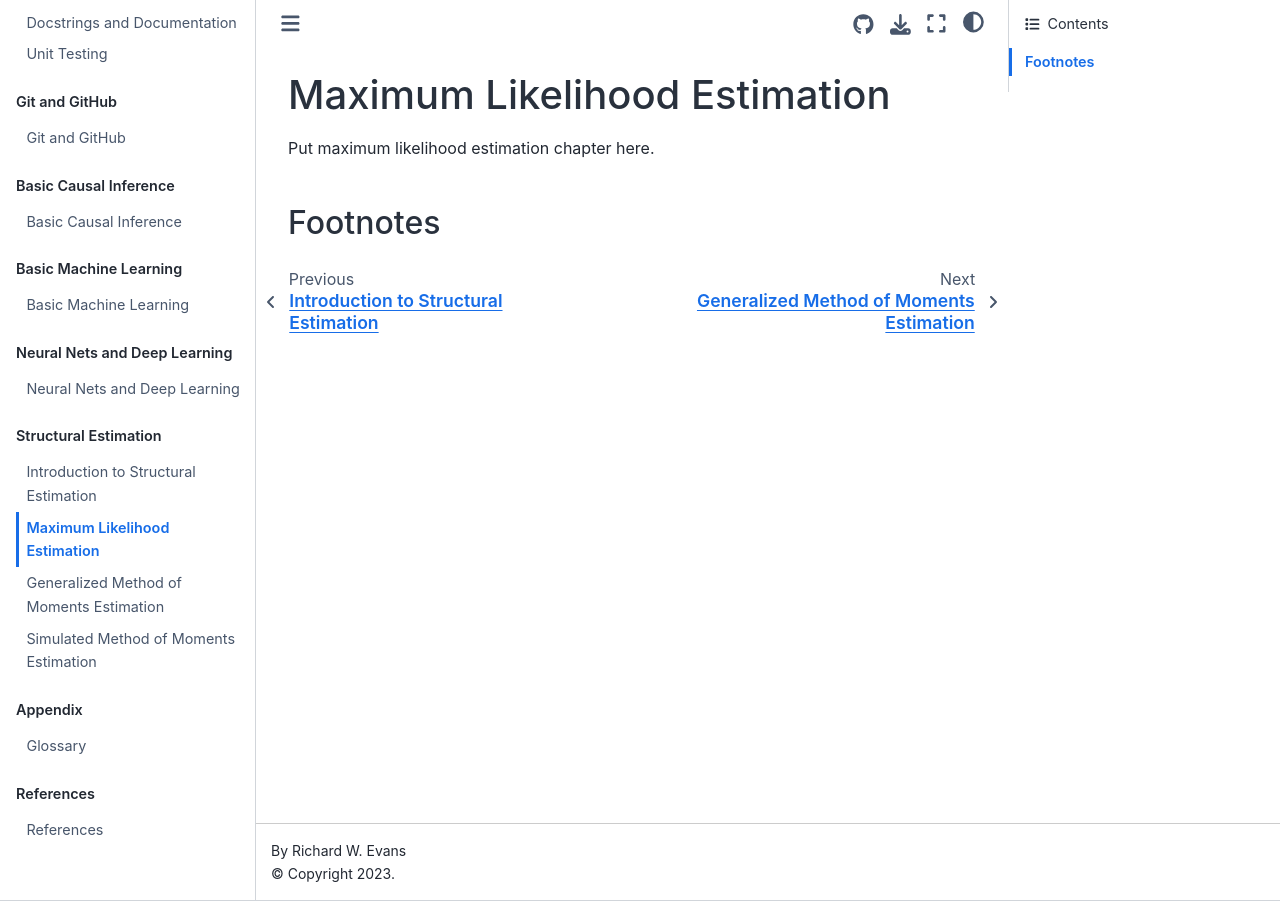
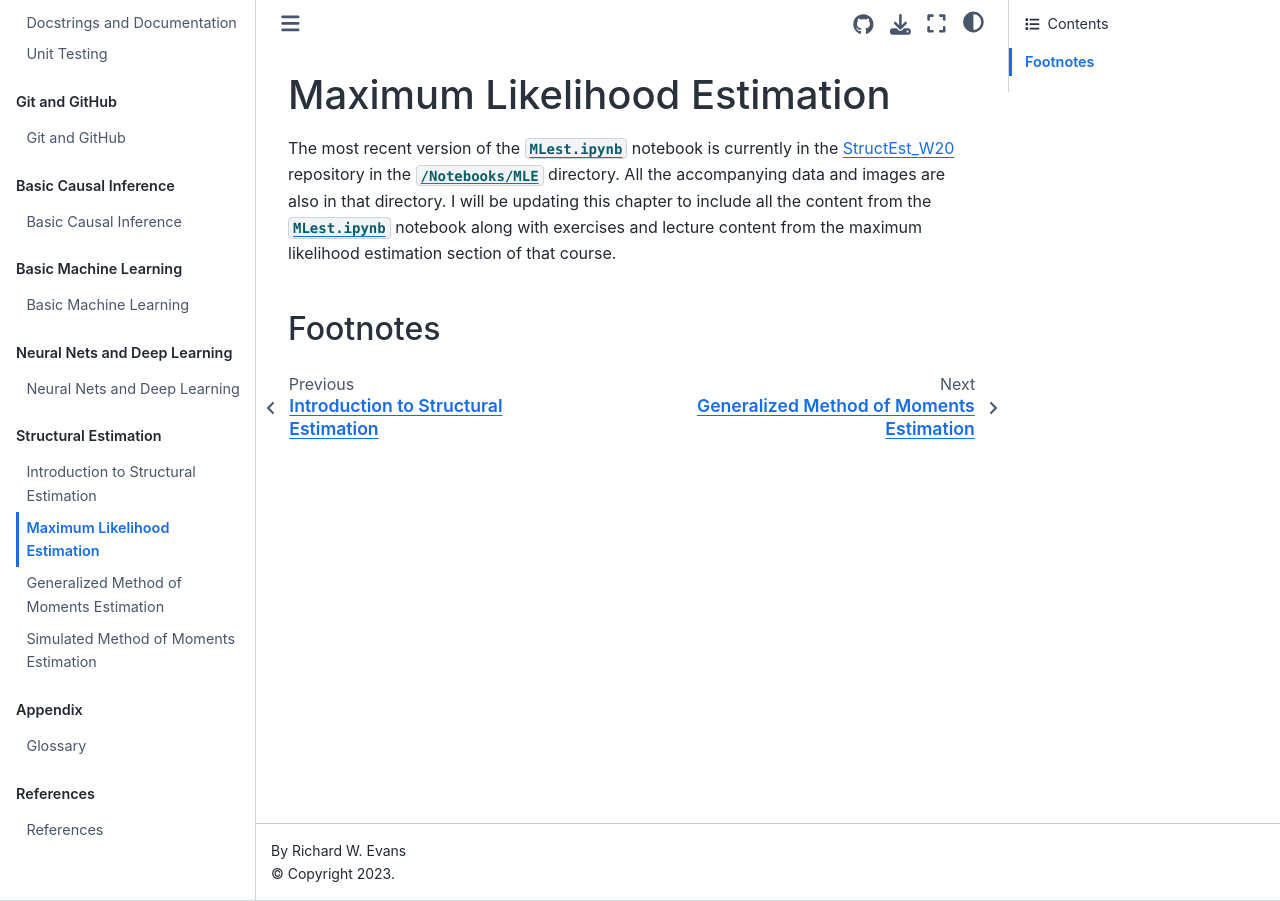
Before and after one commit to OpenSourceEcon/CompMethods, a Jupyter Book: the page built from docs/book/struct_est/MaxLikelihood.md, in a window 1280 px wide. Built offline with Jupyter Book 1.0.4 settings and Sphinx 7.4.7 and the Sphinx Book theme 1.1.4, drawn with Linux system fonts in a browser that asks for light colours; pages that are not in the unit, such as notebooks, are missing from menus; comment, search, counter and statistics services are not loaded.

Commit message:
Updated MaxLikelihood.md

```diff
--- a/docs/book/struct_est/MaxLikelihood.md
+++ b/docs/book/struct_est/MaxLikelihood.md
@@ -1,7 +1,7 @@
 (Chap_MaxLikeli)=
 # Maximum Likelihood Estimation
 
-Put maximum likelihood estimation chapter here.
+The most recent version of the [`MLest.ipynb`](https://github.com/rickecon/StructEst_W20/blob/master/Notebooks/MLE/MLest.ipynb) notebook is currently in the [StructEst_W20](https://github.com/rickecon/StructEst_W20) repository in the [`/Notebooks/MLE`](https://github.com/rickecon/StructEst_W20/tree/master/Notebooks/MLE) directory. All the accompanying data and images are also in that directory. I will be updating this chapter to include all the content from the [`MLest.ipynb`](https://github.com/rickecon/StructEst_W20/blob/master/Notebooks/MLE/MLest.ipynb) notebook along with exercises and lecture content from the maximum likelihood estimation section of that course.
 
 
 (SecMaxLikeliFootnotes)=
```
